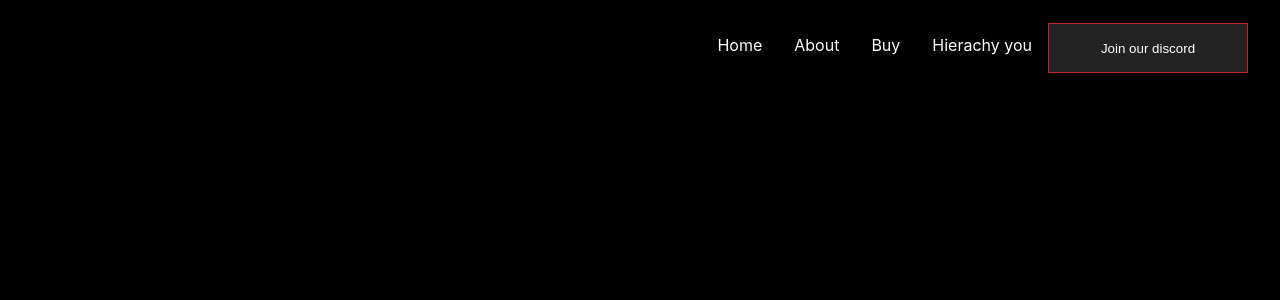
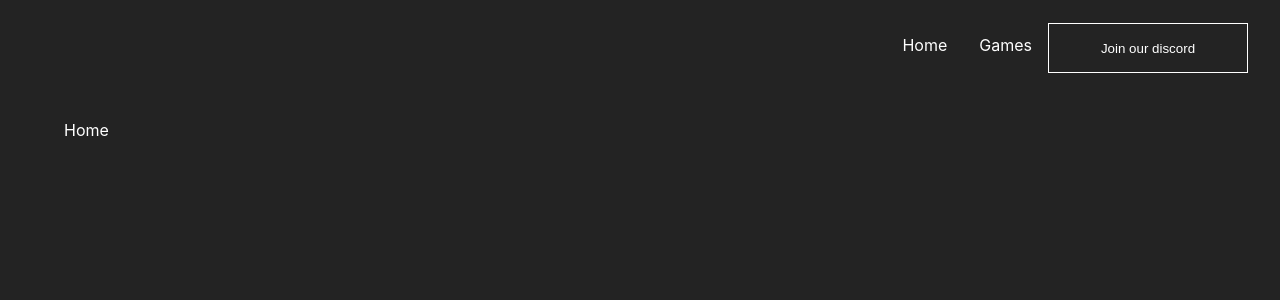
Before and after one commit to coders-pro/Gamelyd-frontend, a React (Create React App) app: page / in a window 1280 px wide. Shown: the top 300 px of the page. Built offline with nearby package versions, Linux system fonts and the light colour scheme.

Commit message:
finished header

```diff
--- a/package.json
+++ b/package.json
@@ -3,6 +3,9 @@
   "version": "0.1.0",
   "private": true,
   "dependencies": {
+    "@emotion/react": "^11.7.1",
+    "@emotion/styled": "^11.6.0",
+    "@mui/material": "^5.3.0",
     "@testing-library/jest-dom": "^5.16.1",
     "@testing-library/react": "^12.1.2",
     "@testing-library/user-event": "^13.5.0",
--- a/src/App.css
+++ b/src/App.css
@@ -1,5 +1,5 @@
 .App {
-  background-color: black;
+  background-color: #232323;
   height: 100vh;
   overflow-y: scroll;
 }
--- a/src/components/NavBar/Button.tsx
+++ b/src/components/NavBar/Button.tsx
@@ -1,23 +1,25 @@
 import { ButtonStyle } from './style'
 
 type IProps = {
-  onClick: any
   line1: string
   line2: string
   line3: string
+  click: () => any
 }
 
 function Button(props: IProps) {
-  const clickButton = (value: string): any => {
-    props.onClick()
+  console.log(props)
+
+  const clickButton = (value: any): any => {
+    props.click()
   }
 
   return (
     <ButtonStyle
-    //   onClick={clickButton}
-    //   line1={props.line1}
-    //   line2={props.line2}
-    //   line3={props.line3}
+      onClick={clickButton}
+      line1={props.line1}
+      line2={props.line2}
+      line3={props.line3}
     >
       <div className='line1' id='lin'></div>
       <div className='line2'></div>
--- a/src/components/NavBar/Navbar.tsx
+++ b/src/components/NavBar/Navbar.tsx
@@ -2,7 +2,7 @@ import React from 'react'
 import { NavLink } from 'react-router-dom'
 
 import { NavStyle } from './style'
-// import Button from './Button'
+import Button from './Button'
 // import logo from '../../assets/images/hori.png'
 
 type IProps = {
@@ -102,8 +102,8 @@ class Navbar extends React.Component<IProps, IState> {
 
     return (
       <NavStyle
-      // transform={this.state.toggle}
-      // display={this.state.displayBackdrop}
+        transform={this.state.toggle}
+        //   display={this.state.displayBackdrop}
       >
         {this.state.display ? (
           <div onClick={this.onClickBackdrop} className='backdrop'></div>
@@ -120,17 +120,8 @@ class Navbar extends React.Component<IProps, IState> {
               Home<span></span>
             </NavLink>
 
-            <NavLink to='/about' className='single_item'>
-              About<span></span>
-            </NavLink>
-
-            <NavLink to='/buy' className='single_item'>
-              Buy<span></span>
-            </NavLink>
-
-            <NavLink to='/hierachy' className='single_item'>
-              Hierachy {this.props.message}
-              <span></span>
+            <NavLink to='/games' className='single_item'>
+              Games<span></span>
             </NavLink>
 
             <a
@@ -189,12 +180,12 @@ class Navbar extends React.Component<IProps, IState> {
           </div>
         </div>
 
-        {/* <Button
-          onClick={this.onClickButton}
+        <Button
+          click={this.onClickButton}
           line1={this.state.line1}
           line2={this.state.line2}
           line3={this.state.line3}
-        /> */}
+        />
       </NavStyle>
     )
   }
--- a/src/components/NavBar/style.js
+++ b/src/components/NavBar/style.ts
@@ -1,6 +1,10 @@
 import styled from 'styled-components'
 
-export const NavStyle = styled.div`
+type Nav = {
+  transform: string
+}
+
+export const NavStyle = styled.div<Nav>`
   scroll-behavior: smooth;
   transition: all ease-in-out;
   .backdrop {
@@ -44,7 +48,7 @@ export const NavStyle = styled.div`
           height: 50px;
           width: 200px;
           background: #232323;
-          border: 1px solid #c0262d;
+          border: 1px solid #fff;
           color: white;
           cursor: pointer;
         }
@@ -106,7 +110,7 @@ export const NavStyle = styled.div`
             height: 50px;
             width: 200px;
             background: #232323;
-            border: 1px solid #c0262d;
+            border: 1px solid #fff;
             color: white;
             cursor: pointer;
             margin: 15px 0;
@@ -120,7 +124,8 @@ export const NavStyle = styled.div`
         top: 0;
         height: 100vh;
         margin-right: 0em;
-        background: #0d0d0d;
+        background: #232323;
+        // background: #0d0d0d;
         display: flex;
         flex-direction: column;
         width: 65%;
@@ -157,7 +162,13 @@ export const NavStyle = styled.div`
   }
 `
 
-export const ButtonStyle = styled.div`
+type Button = {
+  line1: string
+  line2: string
+  line3: string
+}
+
+export const ButtonStyle = styled.div<Button>`
   position: fixed;
   top: 11px;
   right: 30px;
@@ -166,7 +177,7 @@ export const ButtonStyle = styled.div`
   cursor: pointer;
   z-index: 99;
   .line1 {
-    background: #c0262d;
+    background: #fff;
     width: 35px;
     height: 2px;
     margin: 5px;
@@ -183,7 +194,7 @@ export const ButtonStyle = styled.div`
     opacity: ${(props) => props.line2};
   }
   .line3 {
-    background: #c0262d;
+    background: #fff;
     width: 35px;
     height: 2px;
     margin: 5px;
--- a/src/screens/Home/Home.css
+++ /dev/null
@@ -1,4 +0,0 @@
-.home {
-  padding: 0;
-  margin: 0;
-}
--- a/src/screens/Home/Home.tsx
+++ b/src/screens/Home/Home.tsx
@@ -1,7 +1,7 @@
-import './Home.css'
+import { HomeStyle } from './style.js'
 
 const Home = () => {
-  return <div className='home'>Home</div>
+  return <HomeStyle>Home</HomeStyle>
 }
 
 export default Home
--- /dev/null
+++ b/src/screens/Home/style.js
@@ -0,0 +1,7 @@
+import styled from 'styled-components'
+
+export const HomeStyle = styled.div`
+  color: white;
+  width: 90%;
+  margin: 120px auto 0 auto;
+`
```
Also changed, not shown: 1 other file (tests, documents, lock files or other folders).
